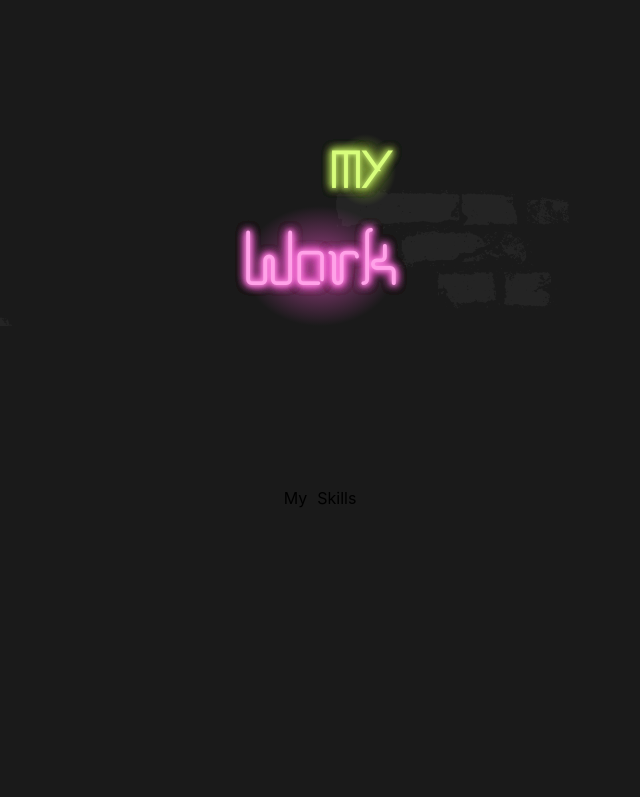
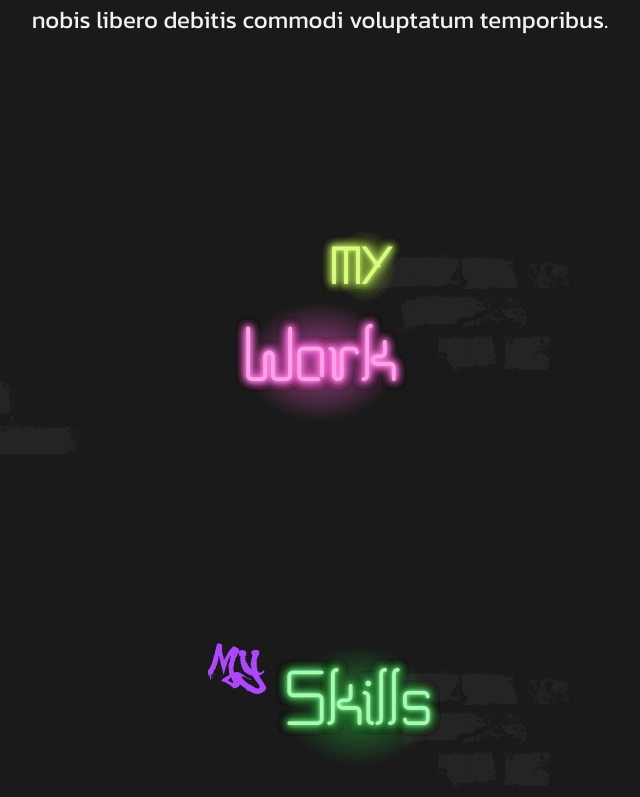
Before and after one commit to Diaa-E/portfolio, a React (Vite) app: page /web in a window 1280 px wide. Shown: the part 1213-2010 px from the top of the page, without its empty margins (320-960 px from the left). Before the commit the page ends 1723 px from the top, so only its background shows below. Built offline with nearby package versions, Linux system fonts and the light colour scheme.

Commit message:
Add styles to skills header

```diff
--- a/src/common.module.css
+++ b/src/common.module.css
@@ -9,6 +9,8 @@
     place-items: center;
     place-content: center;
     margin: 0 auto 10rem auto;
+    padding: 2rem;
+    user-select: none;
 }
 
 .parallax{
--- a/src/components/HeroWeb.module.css
+++ b/src/components/HeroWeb.module.css
@@ -6,7 +6,6 @@
 }
 
 .title{
-    user-select: none;
     display: flex;
     margin: 0 auto 3rem auto;
     flex-direction: column;
--- a/src/globals.css
+++ b/src/globals.css
@@ -40,6 +40,7 @@
     --neon-yellow: #d8fe7c;
     --neon-blue: #afcdff;
     --neon-gold: #ffe7af;
+    --neon-green: #a2ffaf;
 
     --filter-neon-blue: brightness(0) invert(75%) sepia(4%) saturate(4797%) hue-rotate(189deg) brightness(106%) contrast(100%);
 
@@ -47,11 +48,13 @@
     --neon-yellow-off: #748e36;
     --neon-blue-off: #365c9d;
     --neon-gold-off: #7e652a;
+    --neon-green-off: #237a2e;
 
     --backlight-pink: radial-gradient(closest-side, var(--neon-pink-off), var(--none));
     --backlight-yellow: radial-gradient(closest-side, var(--neon-yellow-off), var(--none));
     --backlight-blue: radial-gradient(closest-side, var(--neon-blue-off), var(--none));
     --backlight-gold: radial-gradient(closest-side, var(--neon-gold-off), var(--none));
+    --backlight-green: radial-gradient(closest-side, var(--neon-green-off), var(--none));
 
     --glow-pink:
         0 0 5px var(--neon-pink),
@@ -85,6 +88,14 @@
         0 0 10px var(--neon-gold-off),
         0 0 10px var(--neon-gold-off),
         0 0 10px var(--neon-gold-off);
+    --glow-green:
+        0 0 5px var(--neon-green),
+        0 0 10px var(--neon-green-off),
+        0 0 10px var(--neon-green-off),
+        0 0 10px var(--neon-green-off),
+        0 0 10px var(--neon-green-off),
+        0 0 10px var(--neon-green-off),
+        0 0 10px var(--neon-green-off);
 
     --font-neon-1: "minim", sans-serif;
     --font-neon-2: "BPneon", sans-serif;
--- a/src/pages/WebPortfolio.module.css
+++ b/src/pages/WebPortfolio.module.css
@@ -11,7 +11,6 @@
 }
 
 .work-title{
-    user-select: none;
     display: flex;
     flex-direction: column;
     align-items: flex-end;
@@ -36,21 +35,29 @@
 }
 
 .skills-header{
-    display: flex;
-    place-content: center;
-    place-items: center;
+    composes: bricks-background from "../common.module.css";
+    composes: section-header from "../common.module.css";
+    composes: parallax from "../common.module.css";
+    background-image: url("../assets/images/bricks_background.webp");
 }
 
 .skills-title{
     display: flex;
     flex-direction: row;
-    gap: 10px;
+    gap: 30px;
 }
 
 .skills-title>span:first-child{
-
+    font-family: var(--font-graffiti-1);
+    color: var(--graffiti-magenta);
+    font-size: 4rem;
+    transform: translateY(-30px);
 }
 
 .skills-title>span:last-child{
-
+    font-family: var(--font-neon-2);
+    font-size: 5rem;
+    color: var(--neon-green);
+    text-shadow: var(--glow-green);
+    background-image: var(--backlight-green);
 }
```
